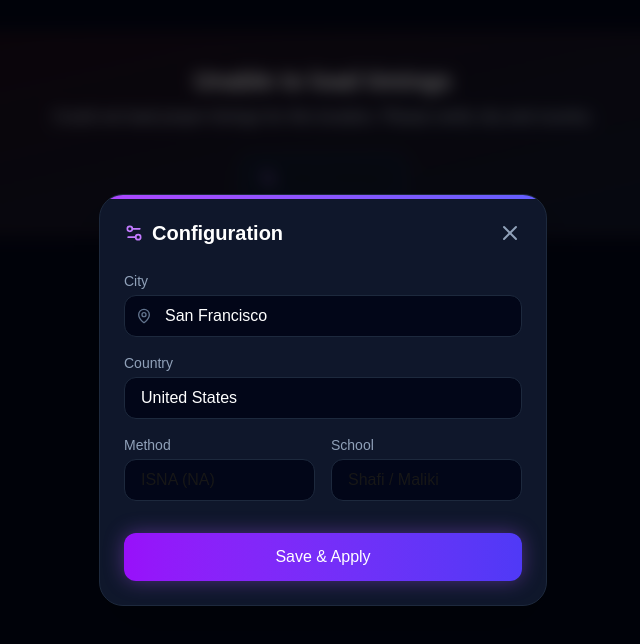
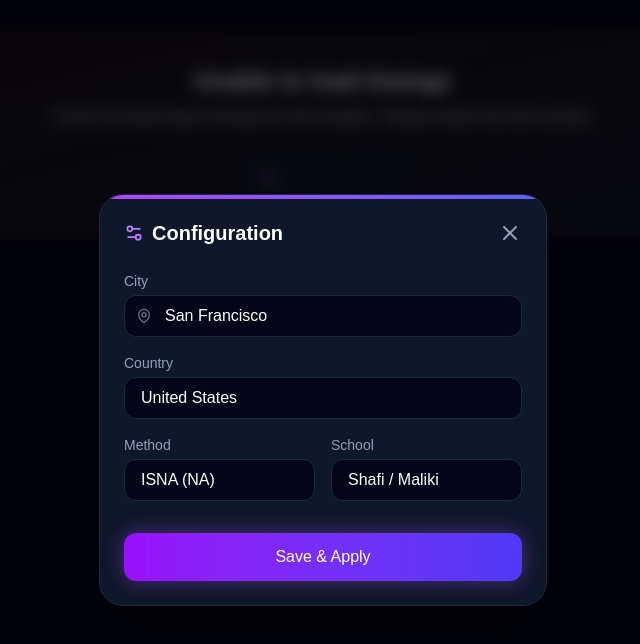
Before and after one commit to SharryRana/ramadan-timetable-app, a Next.js app: page / in a window 1280 px wide. Shown: the top 644 px of the page, without its empty margins (317-957 px from the left). Built offline with nearby package versions, Linux system fonts and the light colour scheme; no server answers.

Commit message:
Color issue soleved

```diff
--- a/src/components/about-section.tsx
+++ b/src/components/about-section.tsx
@@ -11,7 +11,7 @@ export function AboutSection() {
                 <div className="p-2 bg-purple-500/20 rounded-xl">
                     <Info className="w-5 h-5 text-purple-400" />
                 </div>
-                <h2 className="text-2xl font-bold">About the Creator</h2>
+                <h2 className="text-2xl font-bold text-[#ffffff]">About the Creator</h2>
             </div>
 
             <div className="grid grid-cols-1 md:grid-cols-12 gap-6 relative">
--- a/src/components/settings-panel.tsx
+++ b/src/components/settings-panel.tsx
@@ -84,7 +84,7 @@ export function SettingsPanel({ onClose }: { onClose: () => void }) {
                         {errors.country && <p className="mt-1 text-xs text-red-400">{errors.country}</p>}
                     </div>
 
-                    <div className="grid grid-cols-2 gap-4">
+                    <div className="grid grid-cols-2 gap-4 text-[#ffffff]">
                         <div>
                             <label className="block text-sm font-medium text-slate-400 mb-1">Method</label>
                             <select
```
